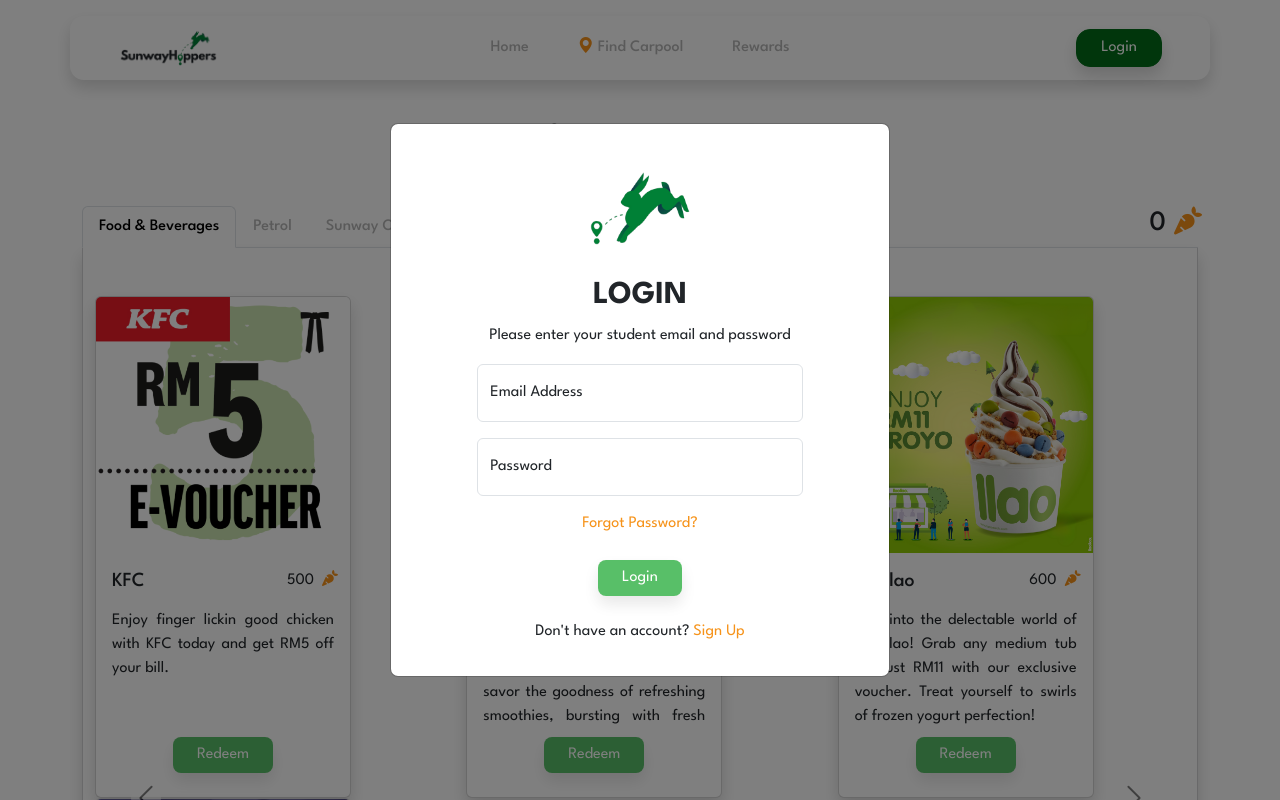
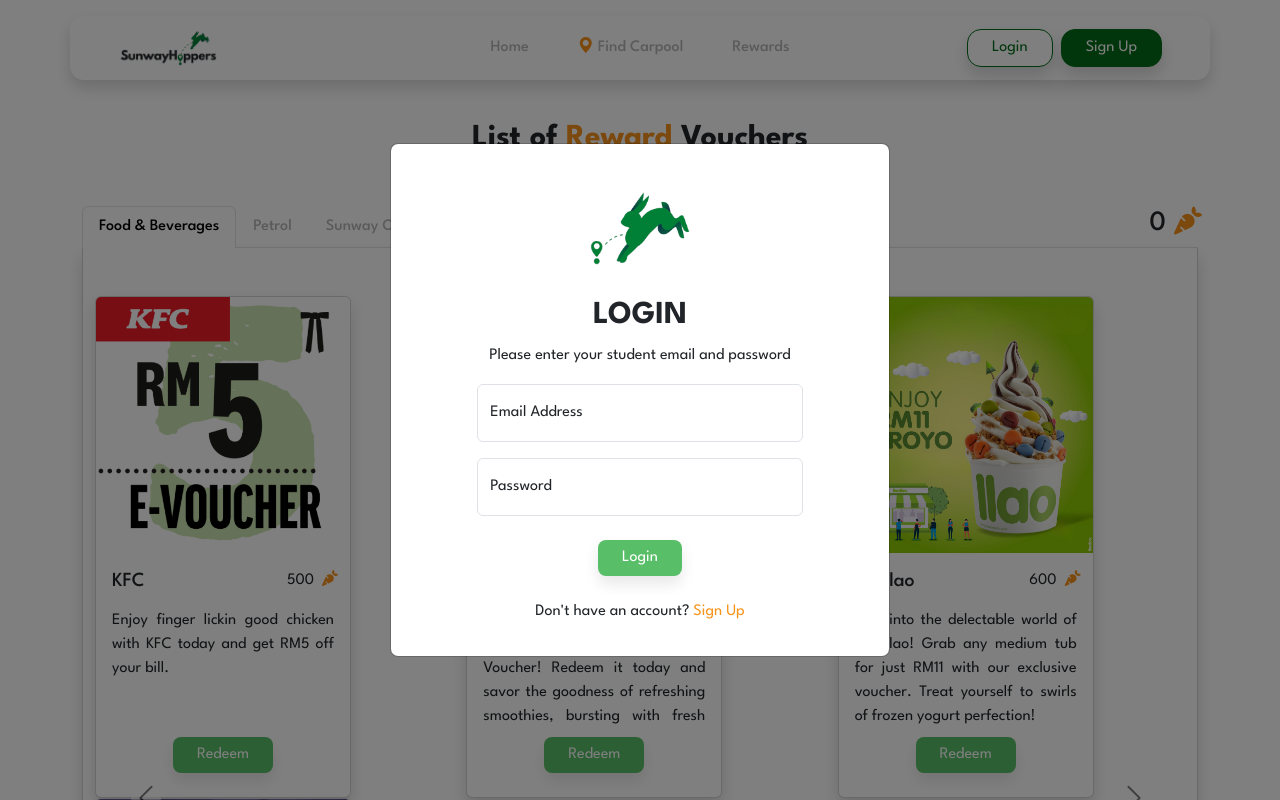
Before and after one commit to ShaorenCheah/Sunway-Hoppers, a PHP site: page /sunwayhoppers/reward.php in a window 1280 px wide, after a click on "Find Carpool". Run offline with PHP 8.4, Linux system fonts and the light colour scheme; data comes from the database, SQL or seed files in the repository; some libraries are stand-ins or nearby versions.

Commit message:
Updated login and registration
- Removed 'Forget Password'
- Added 'Sign Up' button
- Added function on 'Hop On' button
- Added session timeout (30 minutes)
- Added prevention from user direct accessing profile/find carpool without logging in
- Changed 'Profile' and 'Log out' buttons
- Updated tab icon director (removed '/')
- Added tab icons for 'Profile' and 'Find Carpool'

```diff
--- a/backend/loginRegister.php
+++ b/backend/loginRegister.php
@@ -34,7 +34,9 @@ if ($action == 'login') {
       $accountID = $result['accountID'];
       $type = $result['type'];
 
+      // Set session duration to 30 minutes
       if (session_status() !== PHP_SESSION_ACTIVE) {
+        session_set_cookie_params(1800);
         session_start();
       }
 
--- a/includes/header.inc.php
+++ b/includes/header.inc.php
@@ -28,6 +28,7 @@ include './includes/modals/registerModal.inc.php';
                           if (isset($_SESSION['user'])) {
                             echo 'href="findCarpool.php"';
                           } else {
+                            echo 'href="" onclick="alert(\'Please log in first to view available carpool.\');"';
                             echo 'href="" data-bs-toggle="modal" data-bs-target="#loginModal"';
                           }
                           ?>>
@@ -41,7 +42,7 @@ include './includes/modals/registerModal.inc.php';
     if (isset($_SESSION['user'])) {
     ?>
       <li class="nav-item">
-        <a class="nav-link" href="./includes/logout.inc.php">Logout</a>
+        <a class="nav-link" href="profile.php">Profile</a>
       </li>
     <?php } ?>
   </ul>
@@ -49,7 +50,11 @@ include './includes/modals/registerModal.inc.php';
   <div class="col d-flex justify-content-end">
     <?php
     if (!isset($_SESSION['user'])) {
-      echo '<button type="button" class="btn btn-primary shadow login px-4" onclick="showLoginModal()">Login</button>';
+      $html = <<<HTML
+      <button type="button" class="btn btn-green-outline shadow login px-4" onclick="showLoginModal()">Login</button>
+      <button type="button" class="btn btn-primary shadow login px-4 ms-2" onclick="showRegisterModal()">Sign Up</button>
+      HTML;
+      echo $html;
     } else if (($_SESSION['user']['type'] == 'Admin')) {
     ?>
       <script>
@@ -57,7 +62,7 @@ include './includes/modals/registerModal.inc.php';
       </script>
     <?php
     } else { ?>
-      <button type="button" class="btn btn-primary btn-circle shadow profile d-flex justify-content-center align-items-center" onclick="window.location.href = 'profile.php'"><i class="bi bi-person" style="height:60%"></i></button>
+      <button type="button" class="btn btn-primary btn-circle shadow profile d-flex justify-content-center align-items-center" onclick="window.location.href = './includes/logout.inc.php'"><i class="bi bi-box-arrow-in-right" style="height:60%"></i></button>
     <?php
     }
     ?>
--- a/includes/modals/loginModal.inc.php
+++ b/includes/modals/loginModal.inc.php
@@ -10,7 +10,6 @@
                 <img src="./images/logo/modal.png" width="100" style="margin: 2rem;">
                 <h2 style="font-weight:700;">LOGIN</h2>
                 <p style="font-size: 1rem;">Please enter your student email and password<br></p>
-                <p id="loginStatus" style="color:red; font-weight: 500"></p>
                 <div class="form-floating mb-3">
                   <input type="email" class="form-control" id="accEmail" name="accEmail" placeholder="">
                   <label for="accEmail">Email Address</label>
@@ -21,9 +20,9 @@
                   <label for="accPwd">Password</label>
                   <small id="accPwdHelp" class="form-small-text"></small>
                 </div>
-                <a href="#" style="text-decoration: none; color: #F6931A;">Forgot Password?</a>
+                <p id="loginStatus" style="color:#F65555; font-weight: 500"></p>
                 <div>
-                  <button name="loginSubmit" id="loginBtn" class="btn btn-primary shadow px-4 m-4" disabled>Login</button>
+                  <button name="loginSubmit" id="loginBtn" class="btn btn-primary shadow px-4 m-2 mb-4" disabled>Login</button>
                 </div>
                 <p>Don't have an account? <a href="#" style="text-decoration: none; color: #F6931A;" onclick="showRegisterModal()">Sign Up</a></p>
               </form>
--- a/includes/modals/registerModal.inc.php
+++ b/includes/modals/registerModal.inc.php
@@ -62,10 +62,10 @@
                       <input type="password" class="form-control" id="userPwd" name="userPwd" placeholder="">
                       <label for="userPwd">Password</label>
                       <!--password strength meter-->
-                      <div class="progress" style="height: 5px;">
+                      <div class="progress mt-2" style="height: 5px;">
                         <div class="progress-bar" id="password-strength-meter" role="progressbar" style="width: 0%;"></div>
                       </div>
-                      <div class="d-flex flex-row justify-content-between">
+                      <div class="d-flex flex-row justify-content-between mt-1">
                         <small id="cond1" class="form-small-text">8 characters &#x2717</small>
                         <small id="cond2" class="form-small-text">Numbers &#x2717</small>
                         <small id="cond3" class="form-small-text">Special characters &#x2717</small>
--- a/reward.php
+++ b/reward.php
@@ -20,7 +20,7 @@ $loggedIn = checkUser();
   <link rel="stylesheet" type="text/css" href="./styles/reward.css">
   <script src="https://kit.fontawesome.com/1870e97f2b.js" crossorigin="anonymous"></script>
   <script src="https://code.jquery.com/jquery-3.6.4.min.js"></script>
-  <link rel="icon" type="image/x-icon" href="/images/logo/tab.ico">
+  <link rel="icon" type="image/x-icon" href="images/logo/tab.ico">
 
   <!-- Include icon link here -->
   <title>SunwayHoppers</title>
```
Also changed, not shown: components.php (deleted, +0 -26 lines), findCarpool.php (+20 -1 lines), index.php (+8 -2 lines), profile.php (+2 -6 lines).
